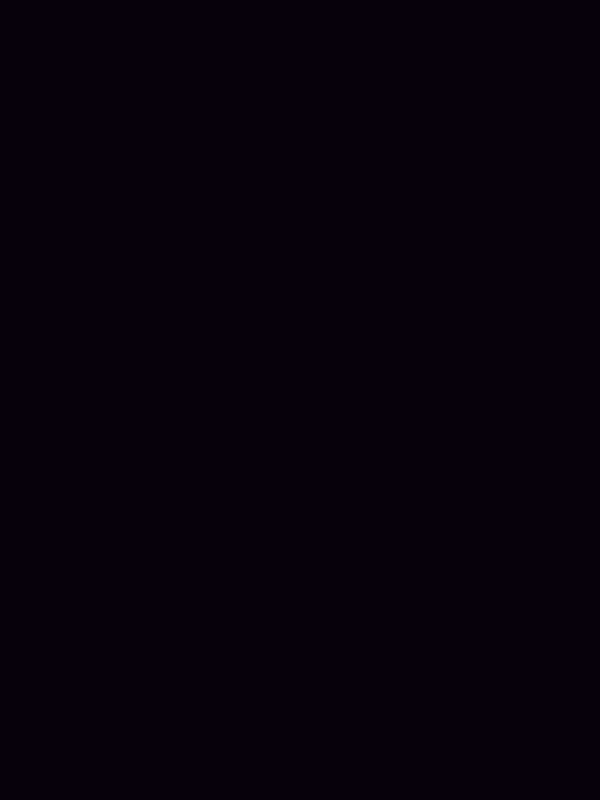
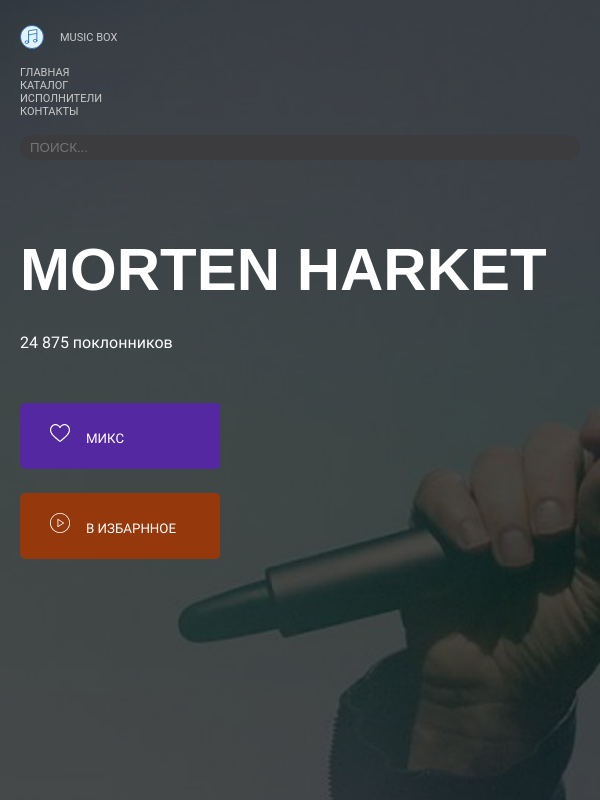
Before and after one commit to rickyspirit/layout-designer-project-lvl2, a website: page src/artist.html in a window 600 px wide. Drawn offline with nearby package versions, Linux system fonts and the light colour scheme; files that its build step writes are made by us from their sources.

Commit message:
add header and banner section to artist.html

```diff
--- a/src/artist.html
+++ b/src/artist.html
@@ -5,9 +5,35 @@
     <meta http-equiv="X-UA-Compatible" content="IE=edge">
     <meta name="viewport" content="width=device-width, initial-scale=1.0">
     <title>Портал «Music Box» | Ricky</title>
-    <link rel="stylesheet" href="styles/style.css">
+    <link rel="stylesheet" href="css/styles.css">
 </head>
 <body>
-
+    <header>
+        <div class="logo flex-container">
+            <img src="images/logo.svg" alt="logo">
+            <div class="menu-text">Music Box</div>
+        </div>
+        <nav class="flex-container">
+            <ul>
+            <li><a href="#">Главная</a></li>
+            <li><a href="#">Каталог</a></li>
+            <li><a href="#">Исполнители</a></li>
+            <li><a href="#">Контакты</a></li>
+            </ul>
+        </nav>
+        <form>
+            <input type="text" value="ПОИСК...">
+        </form>
+    </header>
+    <section id="page-description" class="artist">
+        <div class="container">
+         <div><h1>Morten Harket</h1></div>
+         <div class="basic-style">24 875 поклонников</div>
+         <div class="flex-container">
+            <button class="btn btn-violet"><a href='#'><img src="images/heart.svg" alt="start button icon">Микс</a></button>
+            <button class="btn btn-brown"><a href='#'><img src="images/play-button.svg" alt="favorite button icon">В избарнное</a></button>
+         </div>
+        </div>
+    </section>
 </body>
 </html>
--- a/src/css/styles.css
+++ b/src/css/styles.css
@@ -8,6 +8,7 @@
   font-family: "Roboto Bold";
   src: url("../fonts/Roboto-Bold.ttf");
 }
+
 body {
   margin: 0;
   width: 100vw;
@@ -18,7 +19,7 @@ body {
 }
 
 @media (min-width: 1240px) {
-  .container {
+  .main .container {
     display: flex;
     align-items: center;
     max-width: 1200px;
@@ -27,7 +28,7 @@ body {
 }
 
 @media (max-width: 600px) {
-  .container {
+  .main .container {
     display: flex;
     flex-direction: column;
     align-items: center;
@@ -39,7 +40,7 @@ body {
 }
 
 @media (min-width: 600px) {
-  .container {
+  .main .container {
     display: flex;
     flex-direction: column;
     align-items: center;
@@ -205,7 +206,6 @@ header form input {
   width: 100%;
   height: max-content;
 }
-
 
 .background-img {
   background-image: url("../images/banner.png");
@@ -715,6 +715,87 @@ footer .footer-main {
   }
 }
 
+.artist {
+  flex-direction: column;
+  min-height: 100vh;
+
+
+  background-image: url('../images/Morten\ Harket.png');
+  background-position: center;
+  background-size: cover;
+}
+
+@media (max-width: 800px) {
+  .artist {
+    flex-direction: column;
+    min-height: 100vh;
+
+    background-image: url('../images/Morten\ Harket.png');
+    background-position: center;
+    background-size: cover;
+  }
+}
+
+.artist .container {
+  align-items: flex-start;
+  margin: 0;
+  padding: 250px 120px 0 120px;
+}
+
+@media (max-width: 800px) {
+  .artist .container {
+    align-items: flex-start;
+    margin: 0;
+    padding: 225px 20px 0 20px;
+  }
+}
+
+@media (max-width: 600px) {
+  .artist .flex-container {
+    flex-wrap: wrap;
+    flex-direction: column;
+  }
+}
+
+.artist button img {
+  width: 20px;
+  height: 20px;
+  margin-right: 16px;
+
+  color: #FFFFFF;
+  filter: invert(100%);
+}
+
+.artist .basic-style {
+  margin: 16px 0 48px 0;
+}
+
+.artist button a {
+  vertical-align: text-top;
+}
+
+.artist .btn {
+  display: flex;
+  width: 200px;
+  margin-right: 24px;
+  padding: 20px 30px;
+
+  border-style: none;
+}
+
+@media (max-width: 600px) {
+  .artist .btn {
+    margin-bottom: 24px;
+  }
+}
+
+.btn-violet {
+  background-color: #5328A1;
+}
+
+.btn-brown {
+  background-color: #95390C;
+}
 
 
 /*# sourceMappingURL=styles.css.map */
```
Also changed, not shown: src/index.html (+1 -1 lines).
